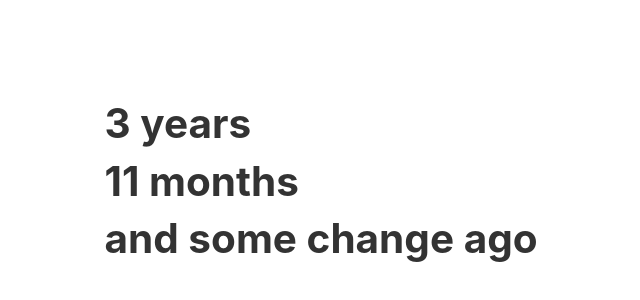
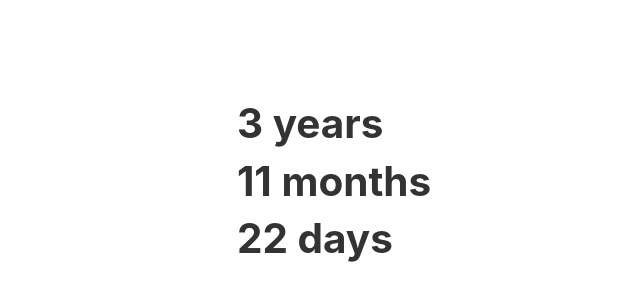
Before and after one commit to davidharting/When-did-Arnie-fall-through-the-portal, a Gatsby site: page / in a window 1280 px wide. Shown: the part 192-492 px from the top of the page, without its empty margins (332-972 px from the left). Built offline with nearby package versions, Linux system fonts and the light colour scheme; Gatsby itself is replaced by a stand-in of ours.

Commit message:
use hooks. improve date logic

```diff
--- a/src/pages/index.js
+++ b/src/pages/index.js
@@ -1,51 +1,8 @@
-import React from "react"
+import React, { useEffect, useState } from "react"
 import dayjs from "dayjs"
 import Layout from "../components/layout"
 import SEO from "../components/seo"
-
 import "./index.css"
-
-// A "couple of days ago" from the first episode, which was Dec 9 2017
-const IT_HAPPENED = dayjs("2015-03-07")
-
-function Year({ number }) {
-  return (
-    <li>
-      <h1>{`${number} ${pluralize(number, "year")}`}</h1>
-    </li>
-  )
-}
-
-function HowLong() {
-  const today = dayjs()
-  const years = today.diff(IT_HAPPENED, "years")
-  const months = today.diff(IT_HAPPENED, "months") - years * 12
-  const monthsDecimal = today.diff(IT_HAPPENED, "months", true) - years * 12
-  const leftover = monthsDecimal - months
-
-  if (leftover <= 0.9) {
-    return (
-      <React.Fragment>
-        <Year number={years} />
-        <li>
-          <h1>{`${months} ${pluralize(months, "month")}`}</h1>
-        </li>
-        <li>
-          <h1>and some change ago</h1>
-        </li>
-      </React.Fragment>
-    )
-  }
-
-  return (
-    <React.Fragment>
-      <Year number={years} />
-      <li>
-        <h1>{`and ${months + 1} ${pluralize(months + 1, "month")} ago`}</h1>
-      </li>
-    </React.Fragment>
-  )
-}
 
 /**
  * Naive pluralize is fine, because it's only years, months, or days
@@ -55,6 +12,42 @@ function pluralize(quantity, noun) {
     return noun
   }
   return `${noun}s`
+}
+
+function HowLong() {
+  const [years, setYears] = useState(0)
+  const [months, setMonths] = useState(0)
+  const [days, setDays] = useState(0)
+
+  useEffect(() => {
+    let day = dayjs("2015-03-07")
+    const today = dayjs()
+
+    const numberOfYears = today.diff(day, "years")
+    setYears(numberOfYears)
+    day = day.add(numberOfYears, "years")
+
+    const numberOfMonths = today.diff(day, "months")
+    setMonths(numberOfMonths)
+    day = day.add(numberOfMonths, "months")
+
+    const numberOfDays = today.diff(day, "days")
+    setDays(numberOfDays)
+  }, [])
+
+  return (
+    <ul>
+      <li>
+        <h1>{`${years} ${pluralize(years, "year")}`}</h1>
+      </li>
+      <li>
+        <h1>{`${months} ${pluralize(months, "month")}`}</h1>
+      </li>
+      <li>
+        <h1>{`${days} ${pluralize(days, "day")}`}</h1>
+      </li>
+    </ul>
+  )
 }
 
 function IndexPage() {
```
